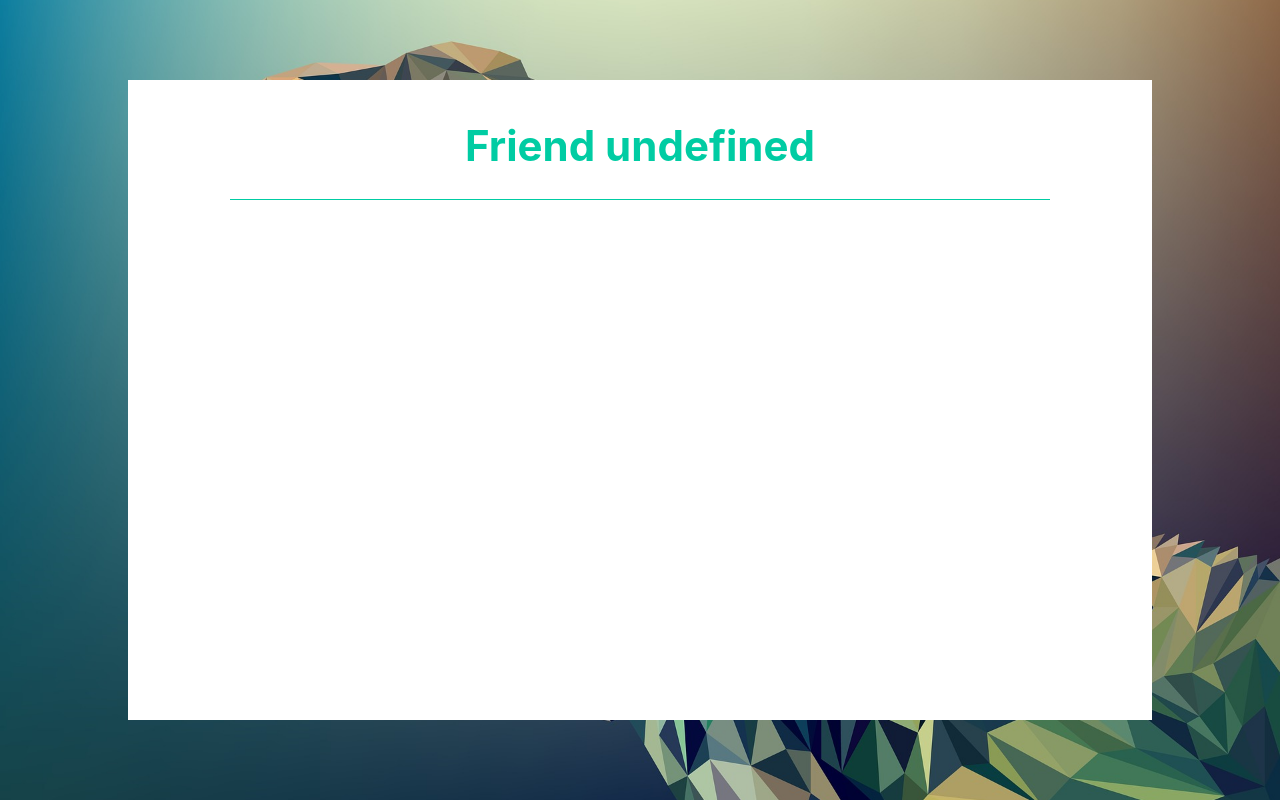
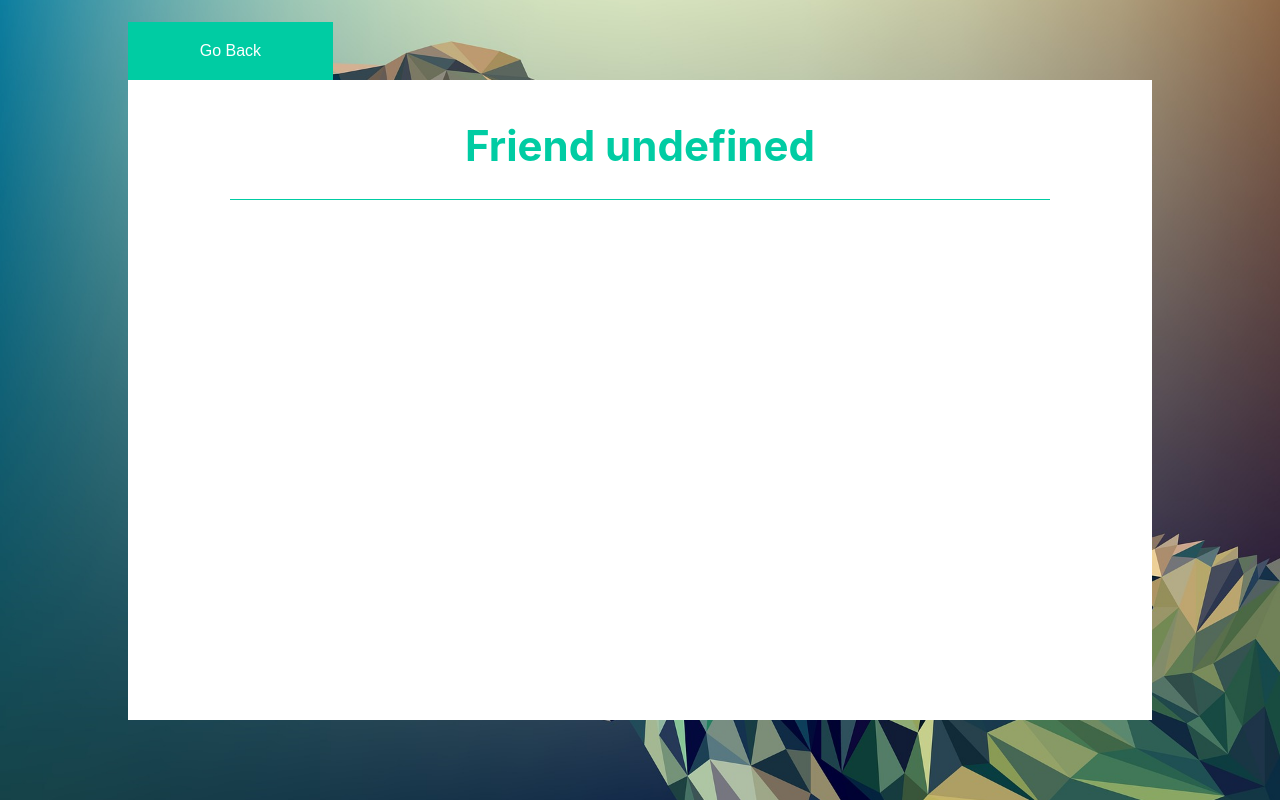
Before and after one commit to CevinThomas/alliance, a React app in the folder frontend/: page /admin/friend in a window 1280 px wide. Built offline with nearby package versions, Linux system fonts and the light colour scheme; no server answers.

Commit message:
Begin off CSS button friend

```diff
--- a/frontend/src/components/friends/showFriend.js
+++ b/frontend/src/components/friends/showFriend.js
@@ -1,6 +1,7 @@
 import React from "react";
 import {connect} from "react-redux";
 import Heading from "../textElements/heading";
+import Button from "../general/button";
 
 const mapStateToProps = state => {
     return { friend: state.viewFriend };
@@ -9,6 +10,7 @@ const mapStateToProps = state => {
 const ShowFriend = ( props ) => {
     return (
         <div id={props.id}>
+            <Button id={"friend-back"} title={"Go Back"}/>
             <Heading id={"main-heading"} title={"Friend " + props.friend.name} type={"h1"}/>
         </div>
     );
--- a/frontend/src/styles.css
+++ b/frontend/src/styles.css
@@ -366,6 +366,29 @@ a:hover {
   height: 80%;
   width: 80%;
   background-color: #fff;
+}
+#view-friend-container #view-friend #friend-back {
+  border-radius: 0;
+  margin: -58px 0 0 0;
+  width: 20%;
+  position: relative;
+}
+#view-friend-container #view-friend #friend-back:hover {
+  color: #00cca3;
+  transition: 0.5s ease-in-out;
+}
+#view-friend-container #view-friend #friend-back:before {
+  content: "";
+  position: absolute;
+  left: 0;
+  top: 0;
+  width: 0;
+  height: 100%;
+  background-color: #fff;
+  transition: 0.5s ease-in-out;
+}
+#view-friend-container #view-friend #friend-back:hover:before {
+  width: 100%;
 }
 #view-friend-container #view-friend #main-heading {
   text-align: center;
--- a/frontend/src/styles.sass
+++ b/frontend/src/styles.sass
@@ -350,6 +350,30 @@ a:hover
     height: 80%
     width: 80%
     background-color: $whiteColor
+
+    #friend-back
+      border-radius: 0
+      margin: -58px 0 0 0
+      width: 20%
+      position: relative
+
+      &:hover
+        color: $mainColor
+        transition: $overlayTransition
+
+      &:before
+        content: ""
+        position: absolute
+        left: 0
+        top: 0
+        width: 0
+        height: 100%
+        background-color: $whiteColor
+        transition: $overlayTransition
+
+      &:hover:before
+        width: 100%
+
 
     #main-heading
       text-align: center
```
Also changed, not shown: 1 other file (tests, documents, lock files or other folders).
